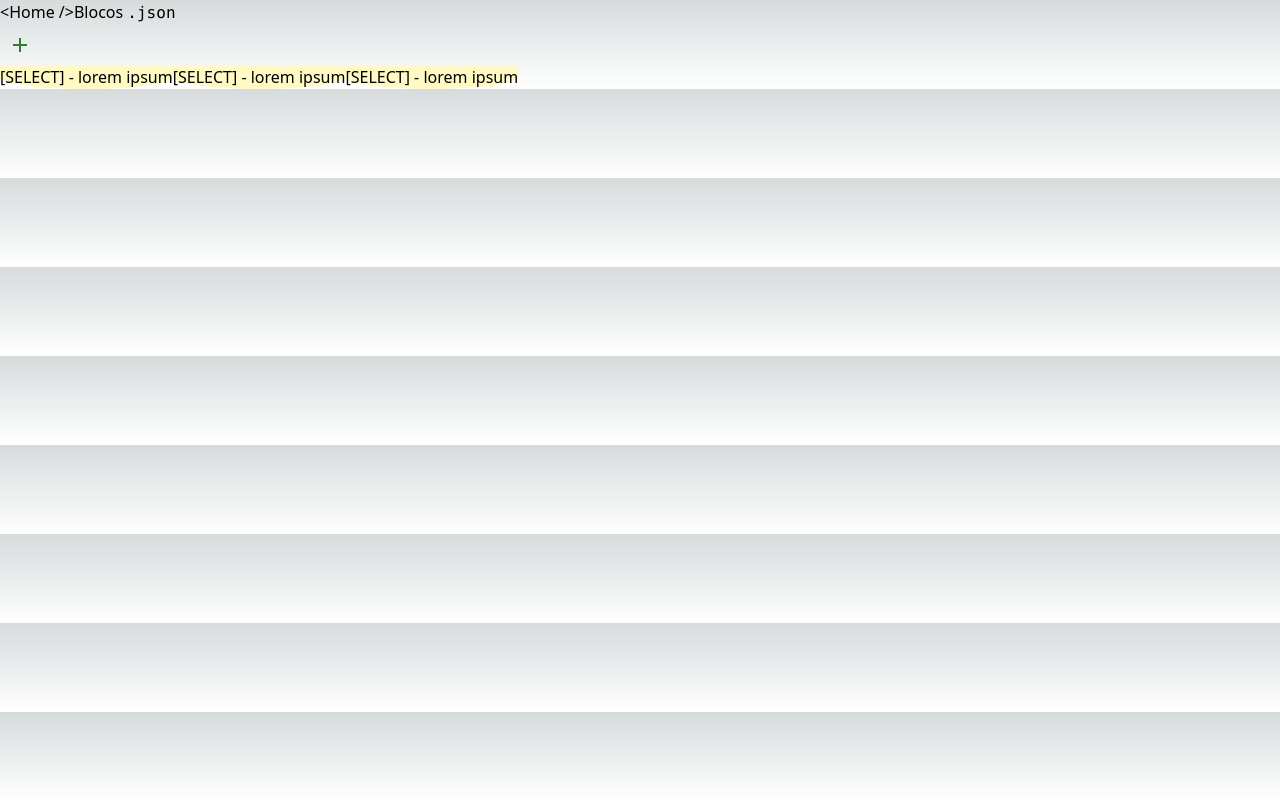
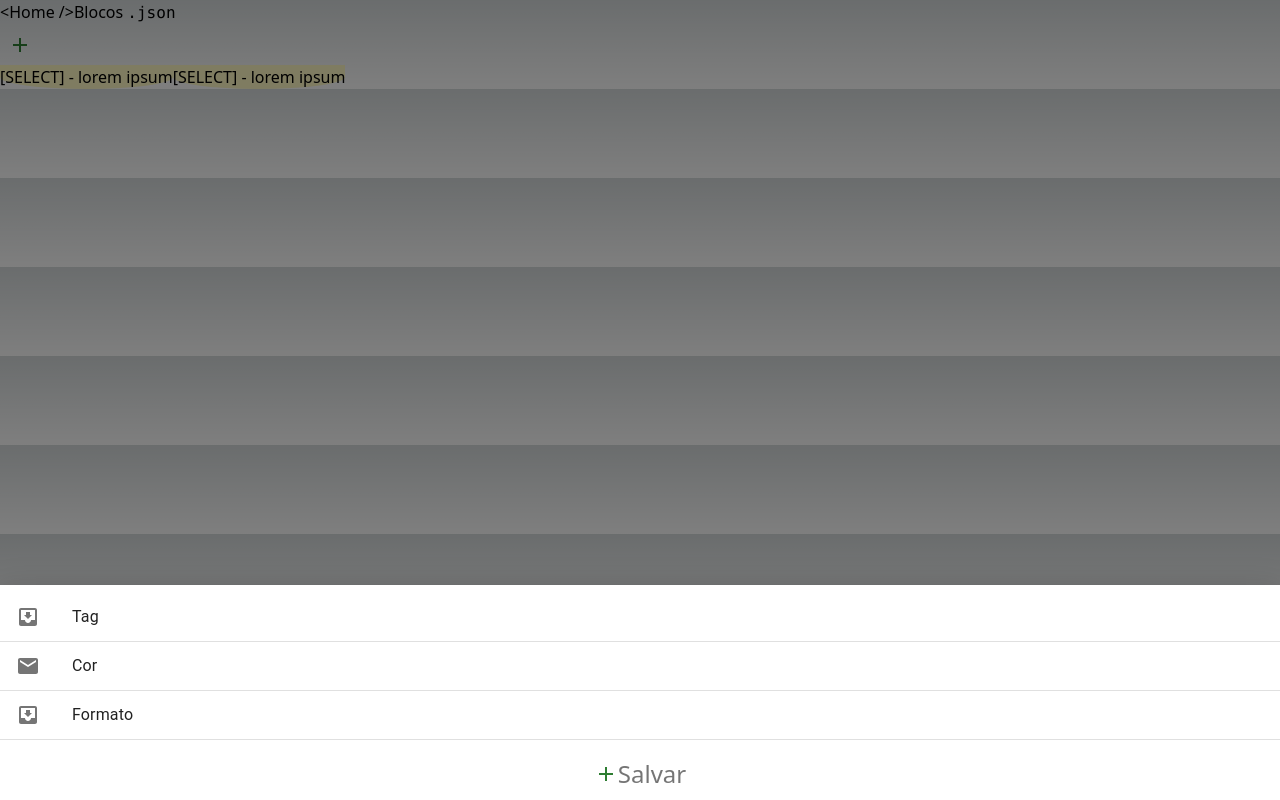
Before and after one commit to Dogl4/update-jsons, a Next.js app: page /blocos in a window 1280 px wide. Both pictures are taken after a click on the button "Adicionar mais blocos". Built offline with nearby package versions, Linux system fonts and the light colour scheme.

Commit message:
add `EditInfo` component

```diff
--- a/src/app/blocos/page.tsx
+++ b/src/app/blocos/page.tsx
@@ -4,7 +4,7 @@ import "../globals.css";
 import PageBlocks from "@/components/PageBlocks";
 
 export const metadata: Metadata = {
-  title: "Modelo (Atualiza .json)",
+  title: "Blocos (Atualiza .json)",
 };
 
 export default function Page() {
--- a/src/components/ButtonAddBlock/index.tsx
+++ b/src/components/ButtonAddBlock/index.tsx
@@ -3,10 +3,10 @@ import React from "react";
 import { Add } from "@mui/icons-material";
 import { IconButton, Tooltip } from "@mui/material";
 
-export default function ButtonAddBlock({ addBlock }: any) {
+export default function ButtonAddBlock({ openDrawer }: any) {
   return (
     <Tooltip title="Adicionar mais blocos">
-      <IconButton sx={{ "&:hover": { backgroundColor: "#111" } }} onClick={() => addBlock() }>
+      <IconButton sx={{ "&:hover": { backgroundColor: "#111" } }} onClick={() => openDrawer() }>
         <Add color="success" />
       </IconButton>
     </Tooltip>
--- /dev/null
+++ b/src/components/PageBlocks/EditInfos/index.tsx
@@ -0,0 +1,66 @@
+"use client";
+import {
+  Box,
+  Divider,
+  Drawer,
+  IconButton,
+  List,
+  ListItem,
+  ListItemButton,
+  ListItemIcon,
+  ListItemText,
+  Tooltip,
+} from "@mui/material";
+import React from "react";
+import InboxIcon from "@mui/icons-material/MoveToInbox";
+import MailIcon from "@mui/icons-material/Mail";
+import { Add } from "@mui/icons-material";
+
+export default function EditInfos({
+  open: state,
+  toggleDrawer,
+  addBlock,
+  closeDrawer,
+}: any) {
+  const list = (anchor: any) => (
+    <>
+      <Box
+        sx={{ width: anchor === "top" || anchor === "bottom" ? "auto" : 250 }}
+        role="presentation"
+        onKeyDown={toggleDrawer(anchor, true)}
+      >
+        <List>
+          {["Tag", "Cor", "Formato"].map((text, index) => (
+            <>
+              <ListItem key={text} disablePadding>
+                <ListItemButton>
+                  <ListItemIcon>
+                    {index % 2 === 0 ? <InboxIcon /> : <MailIcon />}
+                  </ListItemIcon>
+                  <ListItemText primary={text} />
+                </ListItemButton>
+              </ListItem>
+              <Divider />
+            </>
+          ))}
+        </List>
+      </Box>
+      <Tooltip title="Adicionar mais blocos">
+        <IconButton sx={{ "&:hover": { backgroundColor: "#111", color: "#fff" }, borderRadius: "0" }} onClick={() => { addBlock(), closeDrawer() } }>
+          <Add color="success" />
+          Salvar
+        </IconButton>
+      </Tooltip>
+    </>
+  );
+
+  return (
+    <Drawer
+      anchor={"bottom"}
+      open={state["bottom"]}
+      onClose={toggleDrawer("bottom", false)}
+    >
+      {list("bottom")}
+    </Drawer>
+  );
+}
--- a/src/components/PageBlocks/index.tsx
+++ b/src/components/PageBlocks/index.tsx
@@ -2,17 +2,45 @@
 import React, { useState } from "react";
 import ButtonAddBlock from "../ButtonAddBlock";
 import ListBlocks from "./ListBlocks";
+import EditInfos from "./EditInfos";
+
+type Anchor = 'bottom';
 
 export default function PageBlocks({ blocks }: any) {
   const [listBocks, setListBocks] = useState([{ name: "1" }, { name: "2" }]) as any;
+  const [state, setState] = React.useState({ bottom: false});
+
+  const openDrawer = () => {
+    setState({ bottom: true })
+  };
+
+  const closeDrawer = () => {
+    setState({ bottom: false })
+  };
+
   const addBlock = () => {
     setListBocks([...listBocks, { name: `${listBocks.length + 1}` }]);
+  }
+
+  const toggleDrawer =
+  (anchor: Anchor, open: boolean) =>
+  (event: React.KeyboardEvent | React.MouseEvent) => {
+    if (
+      event.type === 'keydown' &&
+      ((event as React.KeyboardEvent).key === 'Tab' ||
+        (event as React.KeyboardEvent).key === 'Shift')
+    ) {
+      return;
+    }
+
+    setState({ ...state, [anchor]: open });
   };
 
   return (
   <>
-    <ButtonAddBlock addBlock={addBlock} />
+    <ButtonAddBlock openDrawer={openDrawer} />
     <ListBlocks blocks={listBocks} />
+    <EditInfos open={state} toggleDrawer={toggleDrawer} addBlock={addBlock} closeDrawer={closeDrawer} />
   </>
   );
 }
```
